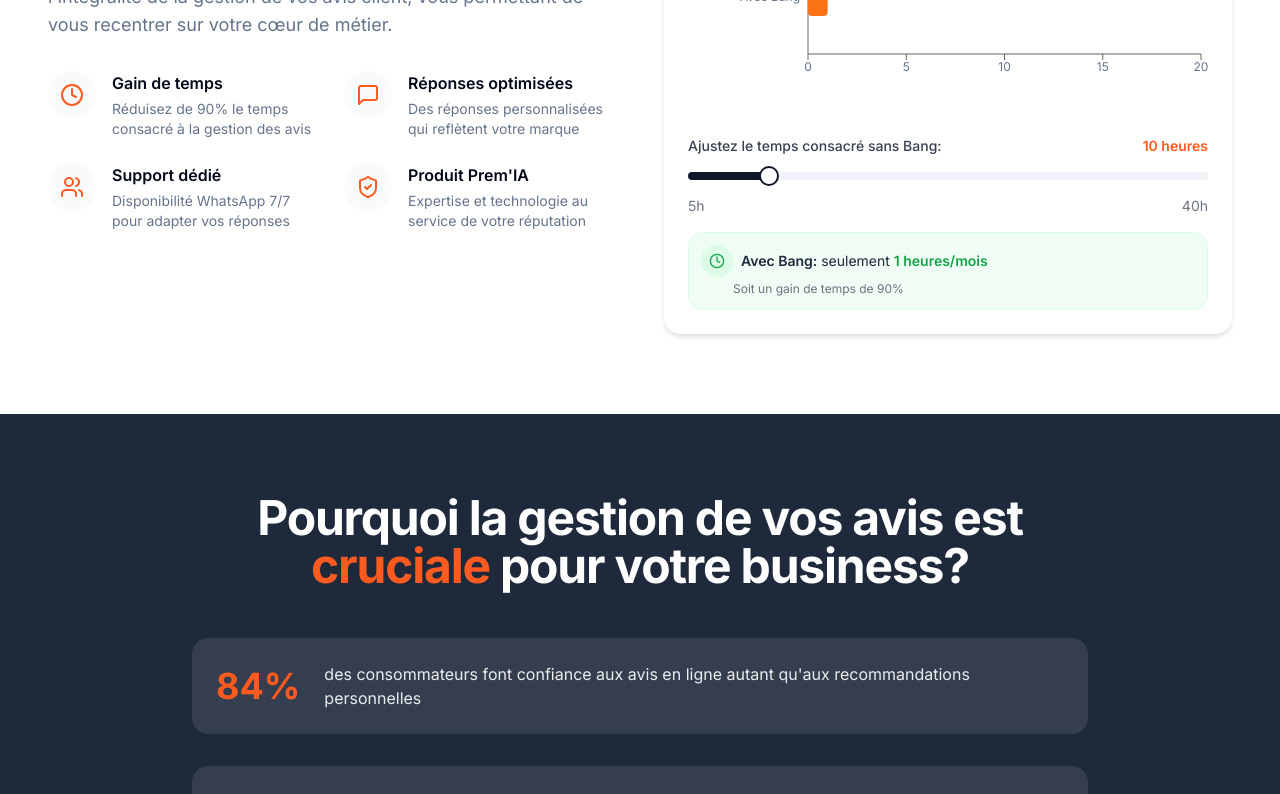
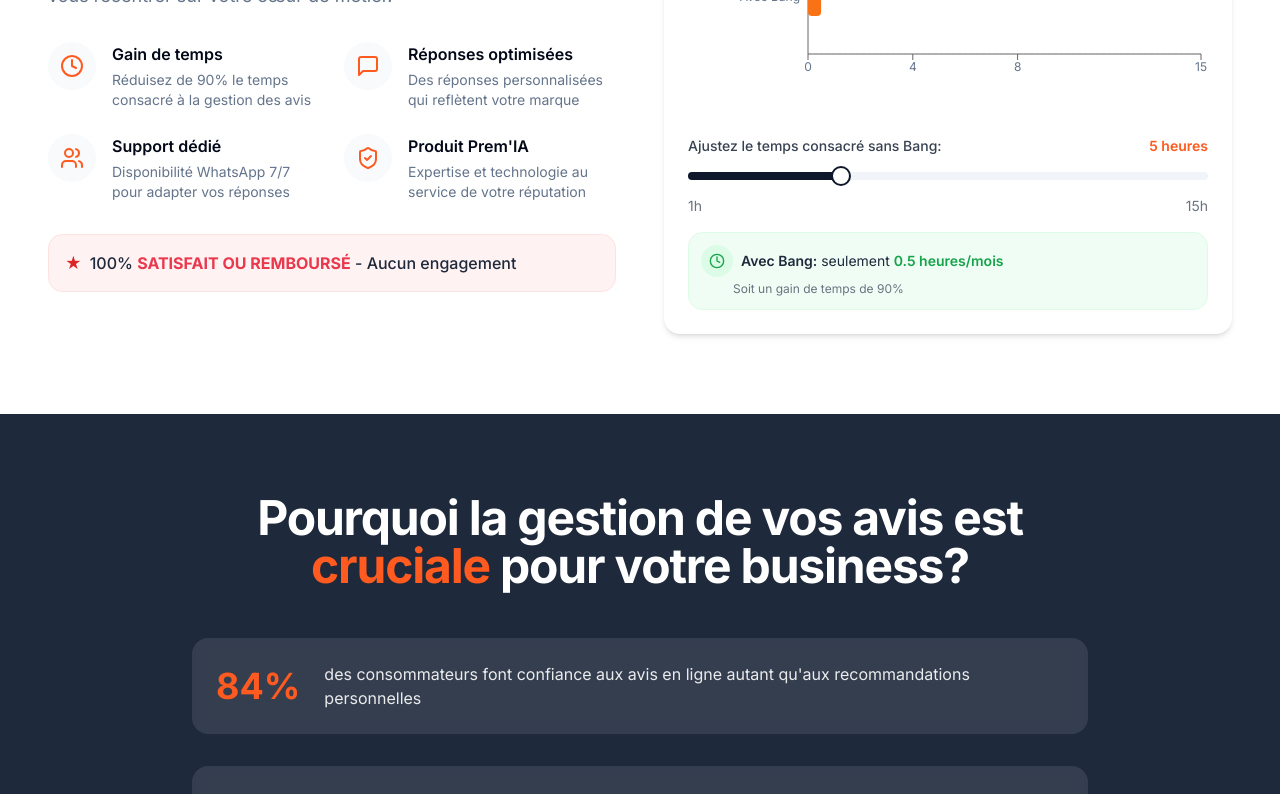
Before and after one commit to PremIA92100/bang-e-reputation-helper, a React (Vite) app: page / in a window 1280 px wide. Shown: the part 3500-4294 px from the top of the page. Built offline with nearby package versions, Linux system fonts and the light colour scheme.

Commit message:
Fix: Time chart and hero updates
- Adjust time chart slider scale.
- Add "satisfied or refunded" copywriting.
- Replace newsletter with contact form link.

```diff
--- a/src/components/Footer.tsx
+++ b/src/components/Footer.tsx
@@ -6,7 +6,7 @@ const Footer = () => {
   return (
     <footer id="contact" className="bg-bang-blue text-white">
       <div className="container max-w-7xl mx-auto">
-        <div className="grid grid-cols-1 md:grid-cols-2 lg:grid-cols-4 gap-12 p-12">
+        <div className="grid grid-cols-1 md:grid-cols-2 lg:grid-cols-3 gap-12 p-12">
           <div>
             <div className="text-2xl font-bold mb-6">
               Bang<span className="text-bang-orange">.</span>
@@ -35,6 +35,11 @@ const Footer = () => {
               <li><a href="#testimonials" className="text-white/70 hover:text-bang-orange transition-colors">Témoignages</a></li>
               <li><a href="#faq" className="text-white/70 hover:text-bang-orange transition-colors">FAQ</a></li>
             </ul>
+
+            <div className="mt-8 p-4 bg-white/10 rounded-lg">
+              <p className="text-white font-medium mb-2">Garantie <span className="text-[#ea384c] font-bold">100% SATISFAIT OU REMBOURSÉ</span></p>
+              <p className="text-white/70 text-sm">Testez notre solution sans risque. Si vous n'êtes pas satisfait, nous vous remboursons intégralement.</p>
+            </div>
           </div>
 
           <div>
@@ -53,24 +58,6 @@ const Footer = () => {
                 <span className="text-white/70">58 rue de la République<br />75011 Paris, France</span>
               </li>
             </ul>
-          </div>
-
-          <div>
-            <h3 className="text-lg font-semibold mb-6">Newsletter</h3>
-            <p className="text-white/70 mb-4">Inscrivez-vous pour recevoir nos dernières actualités et conseils pour gérer votre e-réputation.</p>
-            <form className="space-y-3">
-              <input
-                type="email"
-                placeholder="Votre email"
-                className="w-full px-4 py-2.5 bg-white/10 border border-white/20 rounded-lg focus:outline-none focus:ring-2 focus:ring-bang-orange text-white placeholder:text-white/50"
-              />
-              <button
-                type="submit"
-                className="w-full py-2.5 bg-bang-orange hover:bg-opacity-90 text-white rounded-lg font-medium transition-colors"
-              >
-                S'inscrire
-              </button>
-            </form>
           </div>
         </div>
 
--- a/src/components/Hero.tsx
+++ b/src/components/Hero.tsx
@@ -50,7 +50,9 @@ const Hero = () => {
               style={{ animationDelay: '500ms' }}
             >
               <a
-                href="#contact"
+                href="https://trends.google.fr/"
+                target="_blank"
+                rel="noopener noreferrer"
                 className="px-8 py-3.5 bg-bang-orange hover:bg-opacity-90 text-white font-medium rounded-full transition-all text-center flex items-center justify-center"
               >
                 Nous contacter
--- a/src/components/TimeChart.tsx
+++ b/src/components/TimeChart.tsx
@@ -7,7 +7,7 @@ import { Slider } from '@/components/ui/slider';
 
 const TimeChart = () => {
   // État pour le temps consacré sans Bang (en heures par mois)
-  const [timeWithoutBang, setTimeWithoutBang] = useState<number>(10);
+  const [timeWithoutBang, setTimeWithoutBang] = useState<number>(5);
 
   // Calcul du temps avec Bang (90% de réduction)
   const timeWithBang = parseFloat((timeWithoutBang * 0.1).toFixed(1));
@@ -74,6 +74,11 @@ const TimeChart = () => {
                 </div>
               </div>
             </div>
+
+            <div className="mt-8 p-4 bg-red-50 border border-red-100 rounded-lg flex items-center">
+              <div className="text-red-600 font-bold mr-2">★</div>
+              <p className="text-bang-blue font-medium">100% <span className="text-[#ea384c] font-bold">SATISFAIT OU REMBOURSÉ</span> - Aucun engagement</p>
+            </div>
           </div>
 
           <div className="bg-white rounded-2xl shadow-md p-6">
@@ -90,7 +95,7 @@ const TimeChart = () => {
                 <ResponsiveContainer width="100%" height="100%">
                   <BarChart data={data} layout="vertical" margin={{ left: 20, right: 20, top: 20, bottom: 20 }}>
                     <CartesianGrid strokeDasharray="3 3" horizontal={true} vertical={false} />
-                    <XAxis type="number" domain={[0, Math.max(20, timeWithoutBang * 1.2)]} />
+                    <XAxis type="number" domain={[0, 15]} />
                     <YAxis type="category" dataKey="name" width={100} />
                     <ChartTooltip
                       content={({ active, payload }) => {
@@ -129,17 +134,17 @@ const TimeChart = () => {
               </div>
 
               <Slider
-                defaultValue={[10]}
-                min={5}
-                max={40}
+                defaultValue={[5]}
+                min={1}
+                max={15}
                 step={1}
                 onValueChange={(value) => setTimeWithoutBang(value[0])}
                 className="cursor-pointer"
               />
 
               <div className="flex justify-between text-sm text-gray-500">
-                <span>5h</span>
-                <span>40h</span>
+                <span>1h</span>
+                <span>15h</span>
               </div>
 
               <div className="bg-green-50 rounded-lg p-3 border border-green-100 mt-4">
```
